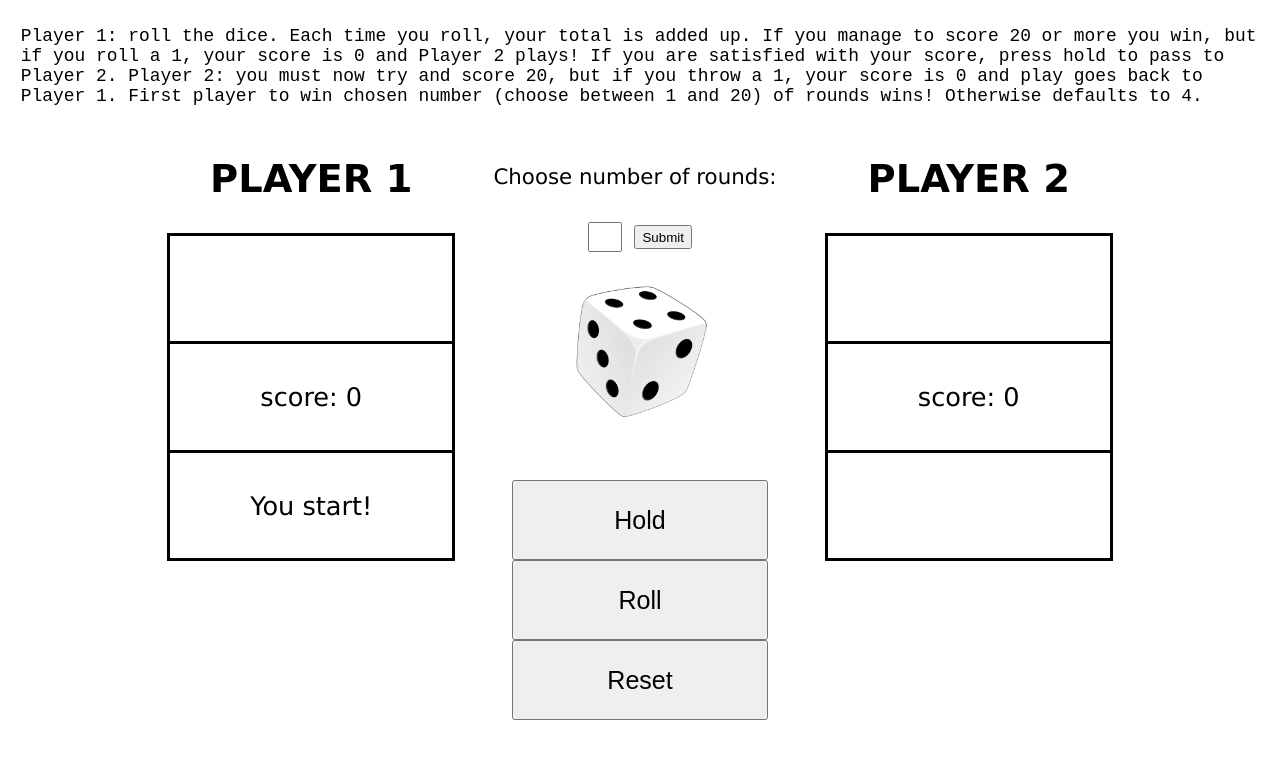
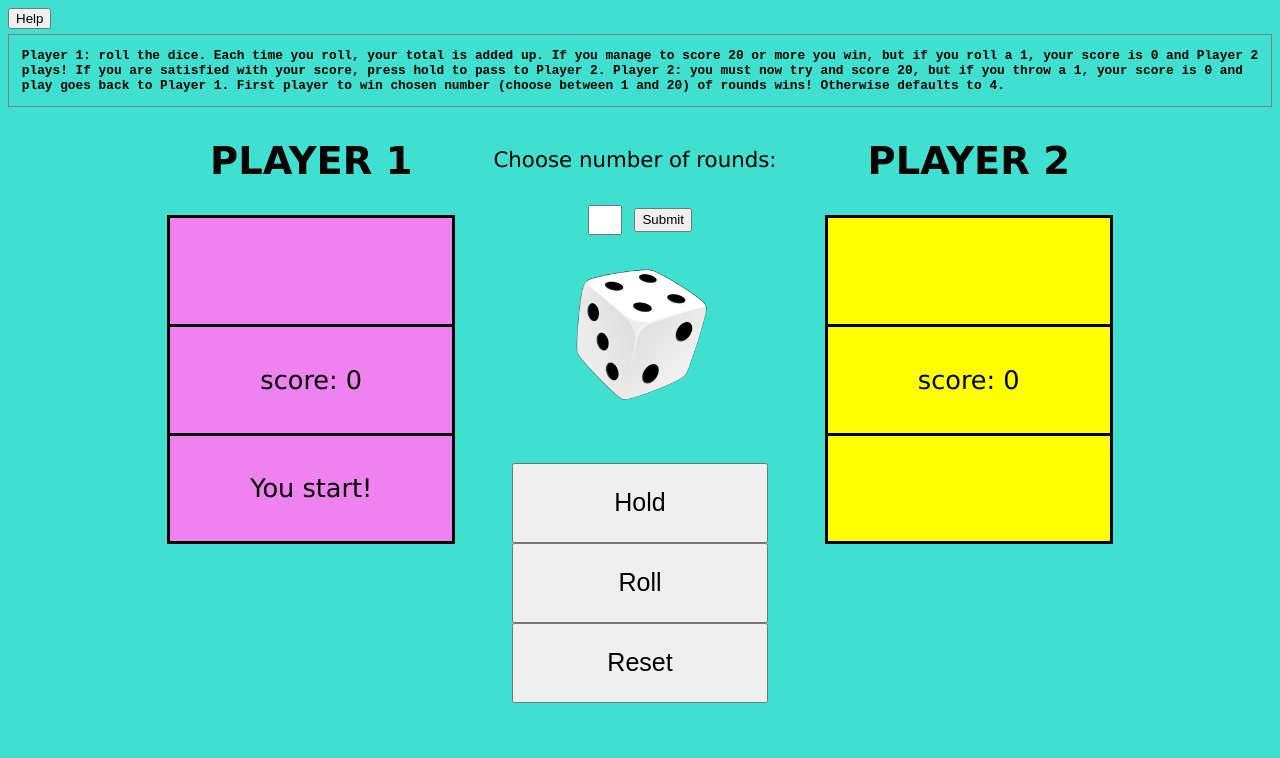
Before and after one commit to DavidALevy/dice-game-choose-rounds, a plain HTML site: page index.html in a window 1280 px wide. Both pictures are taken after a click on the button "Start". Drawn offline with Linux system fonts and the light colour scheme.

Commit message:
improved styling

```diff
--- a/app.js
+++ b/app.js
@@ -29,8 +29,10 @@ buttonClik.addEventListener("click", () => {
       document.getElementById('score2').innerHTML = ('score: 0');
       document.getElementById('clik').innerHTML = ('Roll');
       document.getElementById('status1').innerHTML = ('You start!');
+      document.getElementById('status1').style.backgroundColor = ('');
       document.getElementById('status2').innerHTML = ('');
-      document.getElementById('status2').innerHTML = ('');
+      document.getElementById('status2').style.backgroundColor = ('');
+
       clickCount++;
       scoreCount1 = 0;
       scoreCount2 = 0;
@@ -56,6 +58,8 @@ buttonClik.addEventListener("click", () => {
       if (tally1 + tally2 < rounds) {
         document.getElementById('clik').innerHTML = ('Click here to play again');
         document.getElementById('status1').innerHTML = ('You win!');
+        document.getElementById('status1').style.backgroundColor = ('springgreen');
+
 
         holdCount = 0;
         return;
@@ -64,6 +68,7 @@ buttonClik.addEventListener("click", () => {
       else if (tally1 > tally2) {
         document.getElementById('clik').innerHTML = ('Click here to restart');
         document.getElementById('status1').innerHTML = ('YOU ARE GRAND CHAMPION!');
+        document.getElementById('status1').style.backgroundColor = ('chartreuse');
         holdCount = 0;
         tally1 = 0;
         tally2 = 0;
@@ -72,6 +77,7 @@ buttonClik.addEventListener("click", () => {
       else if (tally2 > tally1) {
         document.getElementById('clik').innerHTML = ('Click here to restart');
         document.getElementById('status2').innerHTML = ('YOU ARE GRAND CHAMPION!');
+        document.getElementById('status2').style.backgroundColor = ('chartreuse');
         holdCount = 0;
         tally1 = 0;
         tally2 = 0;
@@ -81,6 +87,8 @@ buttonClik.addEventListener("click", () => {
         document.getElementById('clik').innerHTML = ('Click here to restart');
         document.getElementById('status1').innerHTML = ('DRAW');
         document.getElementById('status2').innerHTML = ('DRAW');
+        document.getElementById('status1').style.backgroundColor = ('lightblue');
+        document.getElementById('status2').style.backgroundColor = ('lightblue');
         holdCount = 0;
         tally1 = 0;
         tally2 = 0;
@@ -120,7 +128,9 @@ buttonClik.addEventListener("click", () => {
       document.getElementById('score2').innerHTML = ('score: 0');
       document.getElementById('clik').innerHTML = ('Roll');
       document.getElementById('status2').innerHTML = ('You start!');
+      document.getElementById('status2').style.backgroundColor = ('');
       document.getElementById('status1').innerHTML = ('');
+      document.getElementById('status1').style.backgroundColor = ('');
       clickCount++;
       scoreCount1 = 0;
       scoreCount2 = 0;
@@ -139,6 +149,7 @@ buttonClik.addEventListener("click", () => {
 
       if (tally1 + tally2 < rounds) {
         document.getElementById('status2').innerHTML = ('You win!');
+        document.getElementById('status2').style.backgroundColor = ('springgreen');
         document.getElementById('clik').innerHTML = ('Click here to play again');
         holdCount = 1;
         return;
@@ -147,6 +158,8 @@ buttonClik.addEventListener("click", () => {
       else if (tally1 > tally2) {
         document.getElementById('clik').innerHTML = ('Click here to restart');
         document.getElementById('status1').innerHTML = ('YOU ARE GRAND CHAMPION!');
+        document.getElementById('status1').style.backgroundColor = ('chartreuse');
+
         holdCount = 0;
         tally1 = 0;
         tally2 = 0;
@@ -155,6 +168,7 @@ buttonClik.addEventListener("click", () => {
       else if (tally2 > tally1) {
         document.getElementById('clik').innerHTML = ('Click here to restart');
         document.getElementById('status2').innerHTML = ('YOU ARE GRAND CHAMPION!');
+        document.getElementById('status2').style.backgroundColor = ('chartreuse');
         holdCount = 0;
         tally1 = 0;
         tally2 = 0;
@@ -164,6 +178,8 @@ buttonClik.addEventListener("click", () => {
         document.getElementById('clik').innerHTML = ('Click here to restart');
         document.getElementById('status1').innerHTML = ('DRAW');
         document.getElementById('status2').innerHTML = ('DRAW');
+        document.getElementById('status1').style.backgroundColor = ('lightblue');
+        document.getElementById('status2').style.backgroundColor = ('lightblue');
         holdCount = 0;
         tally1 = 0;
         tally2 = 0;
@@ -241,6 +257,14 @@ buttonRounds.addEventListener("click", () => {
     document.getElementById('outputRounds').innerHTML = (`Number of rounds: ${rounds}`);
   }
 
-  return;
+
 }
 )
+function help() {
+  var x = document.getElementById("header");
+  if (x.style.display === "none") {
+    x.style.display = "block";
+  } else {
+    x.style.display = "none";
+  }
+}
--- a/index.html
+++ b/index.html
@@ -7,10 +7,12 @@
     <title>Dice-Game-2-Players</title>
     <link rel="stylesheet" href="style.css">
 </head>
-<body>
+<body><button onclick="help()" id="helpbutton">Help</button>
     <div class = "container">
-<header class="header">
-    <p>Player 1: roll the dice. Each time you roll, your total is added up. If you manage to score 20 or more you win, but
+
+
+    <header id="header">
+        <p>Player 1: roll the dice. Each time you roll, your total is added up. If you manage to score 20 or more you win, but
         if you roll a 1, your score is 0 and Player 2 plays! If you are satisfied with your score, press hold to pass to Player 2.
          Player 2: you must now try and score 20, but if you throw a 1, your score is 0 and play goes back to Player 1. First player to win chosen number (choose between 1 and 20) of rounds wins! Otherwise defaults to 4.
          </p>
@@ -18,13 +20,13 @@
 <main class="main">
 <section class="player1">
     <h2>PLAYER 1</h2>
-    <div id="tally1" class="box">
+    <div id="tally1" class="box box1">
         <h1></h1>
     </div>
-    <div id="score1" class="box">
+    <div id="score1" class="box box1">
         <h1></h1>
     </div>
-    <div id="status1" class="box status">
+    <div id="status1" class="box box1 status">
         <h1> </h1>
     </div>
 
@@ -58,13 +60,13 @@
 
 <section class="player2">
     <h2>PLAYER 2</h2>
-    <div id="tally2" class="box">
+    <div id="tally2" class="box box2">
         <h1></h1>
     </div>
-    <div id="score2" class="box" >
+    <div id="score2" class="box box2" >
         <h1></h1>
     </div>
-    <div id="status2" class="box status">
+    <div id="status2" class="box box2 status">
         <h1> </h1>
     </div>
 
--- a/style.css
+++ b/style.css
@@ -1,3 +1,4 @@
+html{background-color: turquoise;}
 .main {
     display: flex;
     flex-direction: row;
@@ -8,7 +9,11 @@
 .body {
     box-sizing: border-box;
 }
+#helpbutton{
+    /* position: absolute; */
+    left: 1.5vw;
 
+}
 .player1,.player2,.dice {
     display: flex;
     flex-direction: column;
@@ -61,13 +66,17 @@
     font-size: 2vw;
 }
 
-.header {
+#header {
     font-family: 'Courier New', Courier, monospace;
     display: flex;
     padding-right: 1vw;
     padding-left: 1vw;
     justify-content: center;
-    font-size: 1.4vw;
+    font-size: 1vw;
+    font-weight: bold;
+    margin-top: 5px;
+    border:gray solid thin;
+
 }
 
 h1 {
@@ -91,6 +100,8 @@ h1 {
     align-items: center;
     padding: 1vw;
 }
+.box1{background-color: violet;}
+.box2{background-color: yellow;}
 
 .status {
     border-bottom: solid;
```
